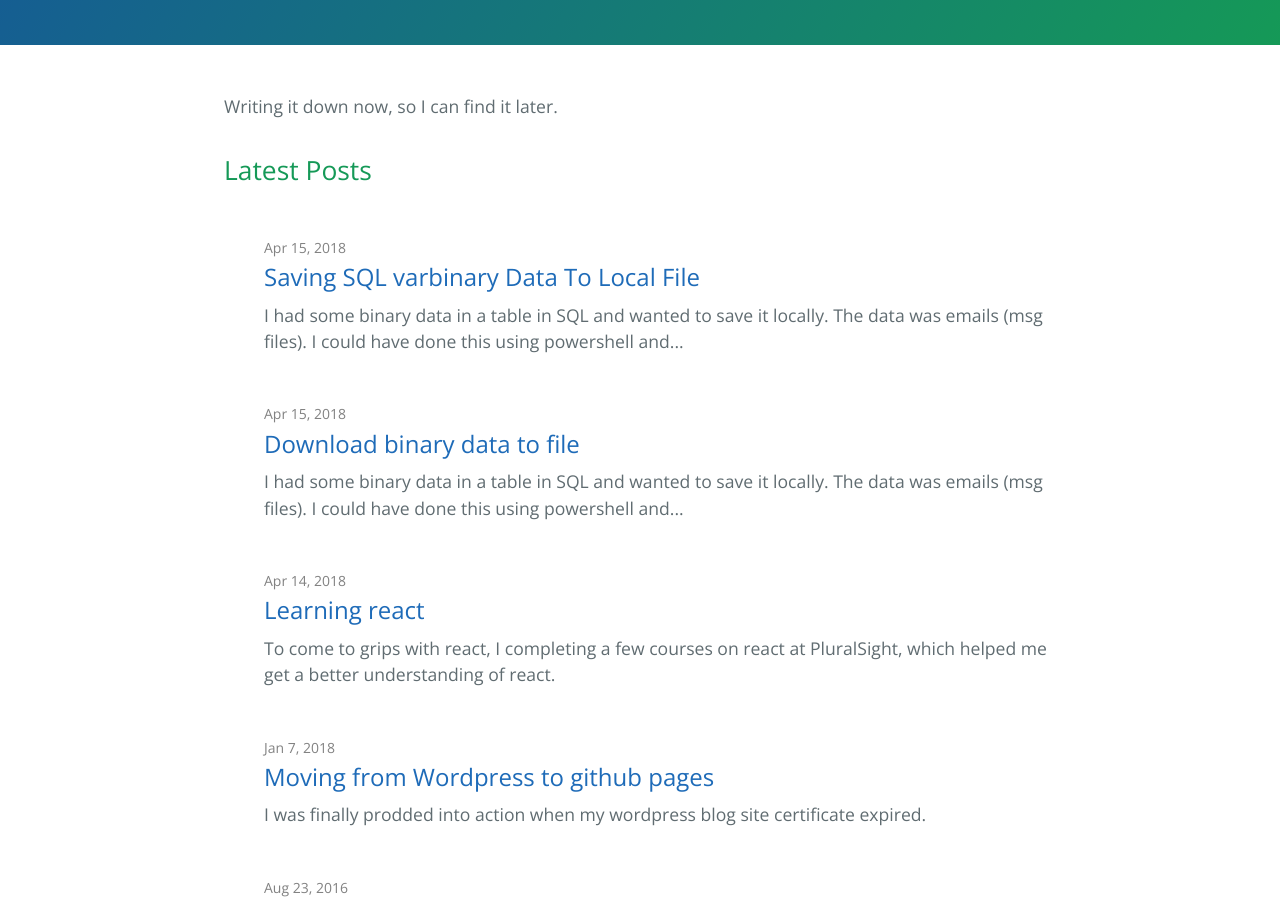
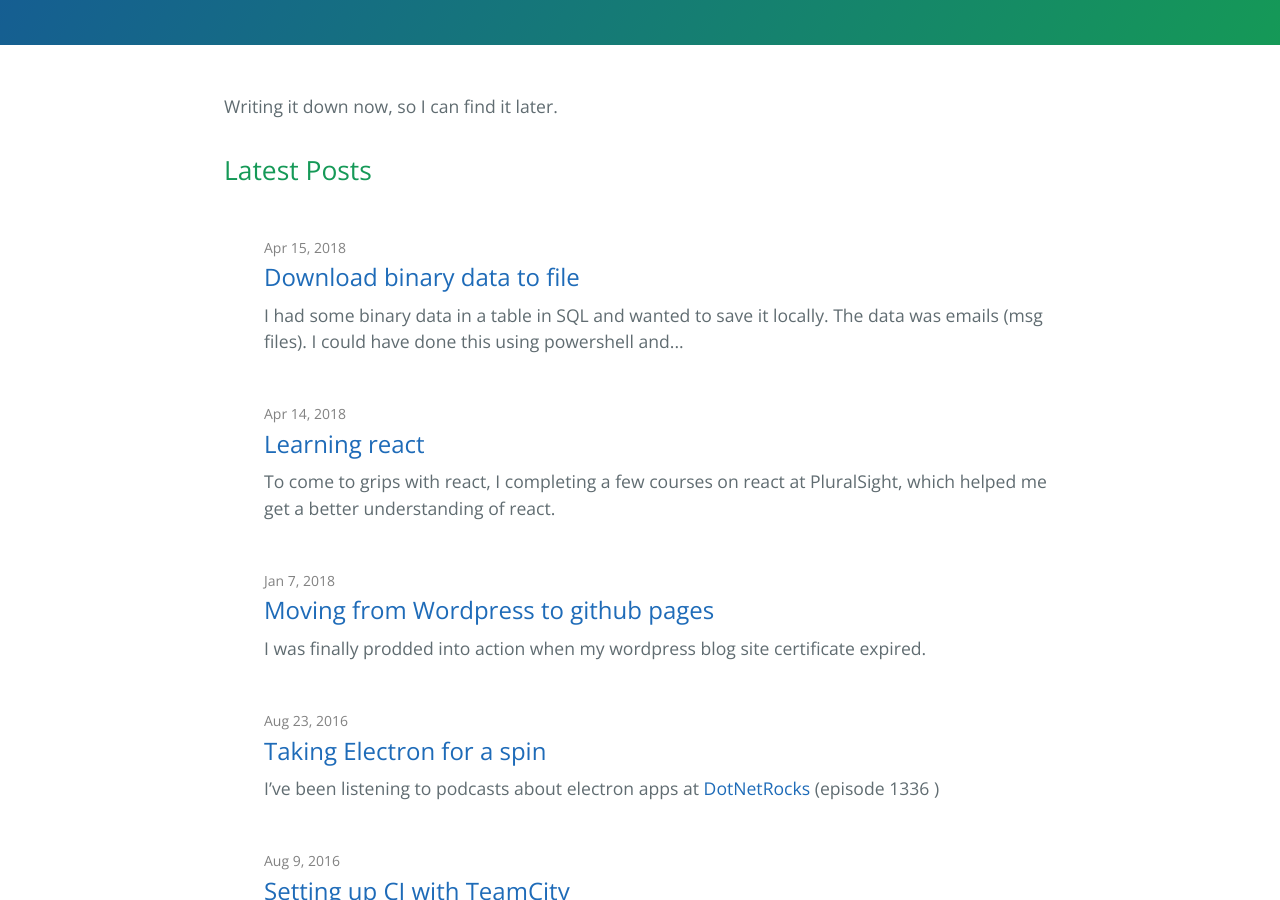
Before and after one commit to richardborges/richardborges.github.io, a Jekyll site: the page built from index.md, in a window 1280 px wide and 900 px high, scrolled down 328 px. Built offline with Jekyll 4.4.1, drawn with Linux system fonts in a browser that asks for light colours; part of the change alters nothing that is shown.

Commit message:
fixed a few pages

````diff
--- a/_posts/2018-04-15-saving-sql-varbinary-data-to-local-file.md
+++ /dev/null
@@ -1,56 +0,0 @@
----
-id: 1034
-title: Saving SQL varbinary Data To Local File
-date: 2018-04-15T06:52:38+00:00
-author: Richard Borges
-layout: post
-guid: https://richardborges.net/?p=1034
-permalink: /saving-sql-varbinary-data-to-local-file/
-categories:
-  - Software
-tags:
-
----
-
-I had some binary data in a table in SQL and wanted to save it locally. The data was emails (msg files). I could have done this using powershell and the Invoke-SqlCmd commandlet, but for whatever reason, invoke-sqlcmd refused to work on my machine. After spending a few hours trying to get that to work, I gave up and jumped on stackoverflow to find another solution.
-
-### Linqpad to the rescue
-I happened on this link [Script to save varbinary data to disk](https://stackoverflow.com/questions/4056050/script-to-save-varbinary-data-to-disk/40520791#40520791) which was just the solution I was looking for. Download [LinqPad 5](https://www.linqpad.net/Download.aspx) (the free version is fine) and then
-
-```
-/*
-This LinqPad script saves data stored in a VARBINARY field to the specified folder.
-1. Connect to SQL server and select the correct database in the connection dropdown (top right), the 'this' in the C# code
-2. Change the Language to C# Program
-3. Change "Attachments" to the name of your table that holds the VARBINARY data
-4. Change "AttachmentBuffer" to the name of the field that holds the data
-5. Change "Id" to the unique identifier field name
-6. Change "1090" to the identity of the record you want to save
-7. Change the path to where you want to save the file. Make sure you choose the right extension.
-8. Think of 'ci' in the C# code as a placeholder
-
-Notes: Windows 10 may give you "Access Denied" error when trying to save directly to C:\. Rather save to a subfolder.
-*/
-
-void Main()
-{
-    var context = this;
-    var query =
-        from ci in context.Attachments
-        where ci.Id == 1090
-        select ci.AttachmentBuffer
-    ;
-    byte[] result = query.Single().ToArray();
-    File.WriteAllBytes(@"c:\DEV\dumpfile.xlsx", result);
-    Console.WriteLine("Done");
-}
-```
-
-Thanks to SO user [Altron Seige] (https://stackoverflow.com/users/375114/atron-seige)
-
-
-
-{% comment %}
-Might you have an include in your theme? Why not try it here!
-{% include my-themes-great-include.html %}
-{% endcomment %}
````
Also changed, not shown: _posts/2018-04-14-learning-react.md (line endings or trailing spaces).
